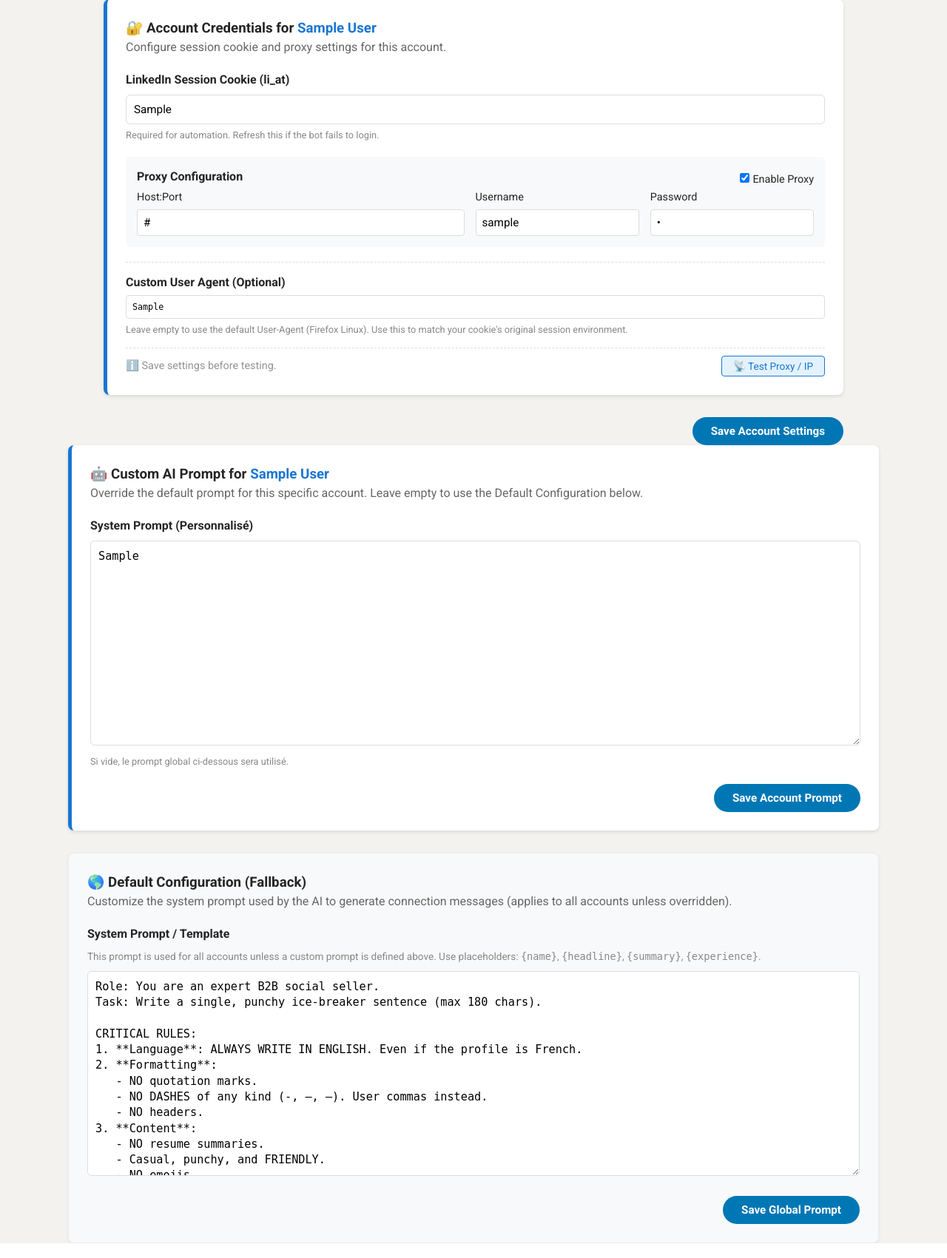
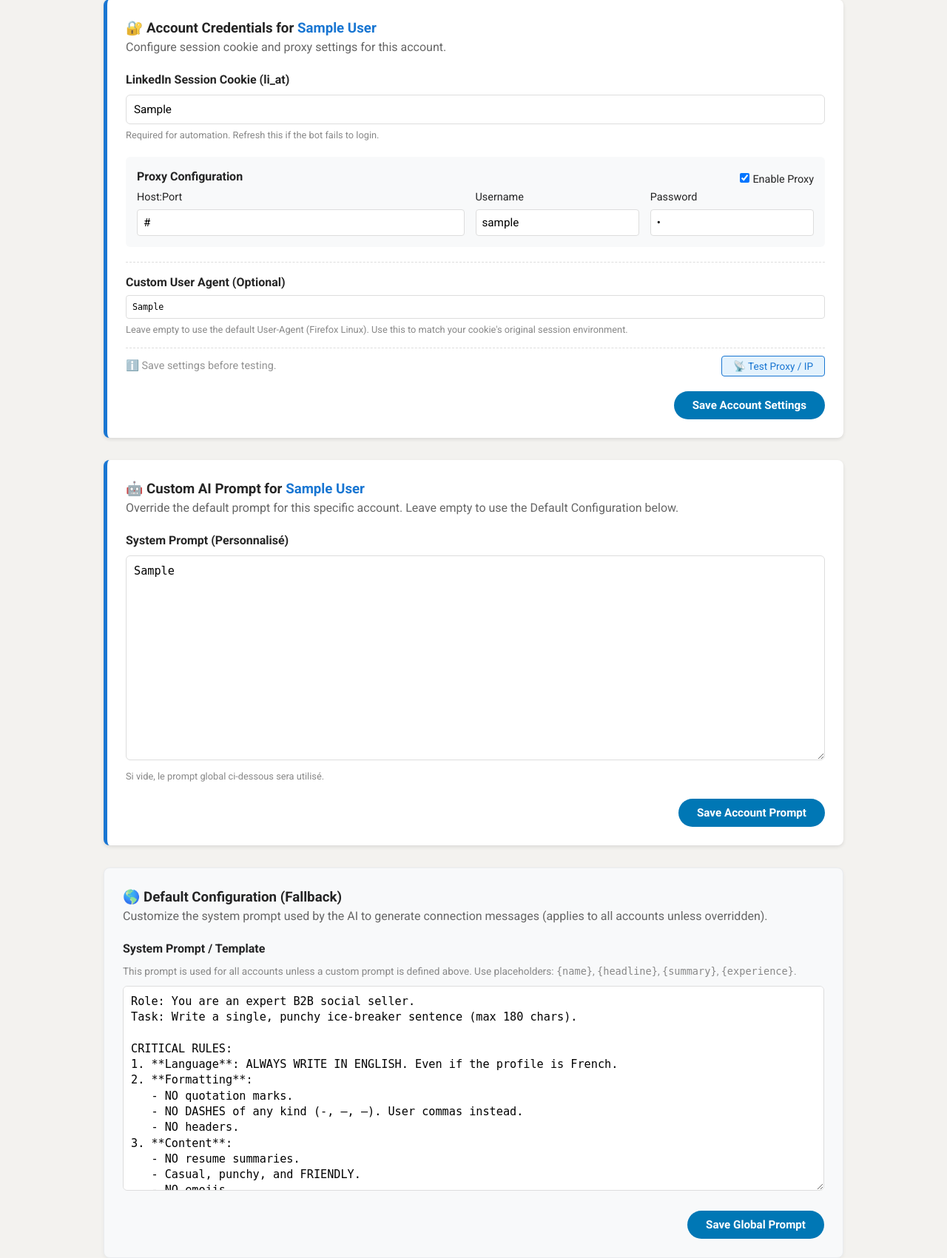
Before and after one commit to Seka35/linkedin-mvp, a Flask app: page /settings in a window 1280 px wide. Shown: the part 288-1989 px from the top of the page at 74% size. Run offline with Flask 3, Linux system fonts and the light colour scheme; the visitor is signed in with stand-in values (Sample User, id 1); tables that the repository leaves empty hold one stand-in row (values such as "Sample post").

Commit message:
Fix: Move Save button inside Account Credentials card

```diff
--- a/web/templates/settings.html
+++ b/web/templates/settings.html
@@ -109,9 +109,7 @@
                     📡 Test Proxy / IP
                 </button>
             </div>
-    </div>
-
-    <div style="text-align: right;">
+            <div style="margin-top: 20px; text-align: right;">
                 <button type="submit" class="btn-primary" style="padding: 10px 25px;">Save Account Settings</button>
             </div>
         </form>
```
Lines whose indentation alone changed are shown as unchanged.
